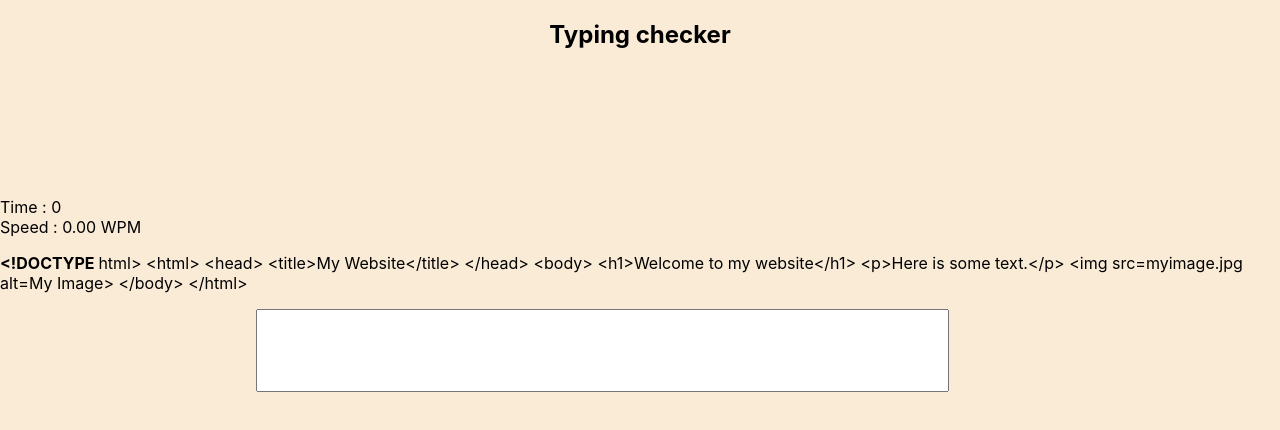
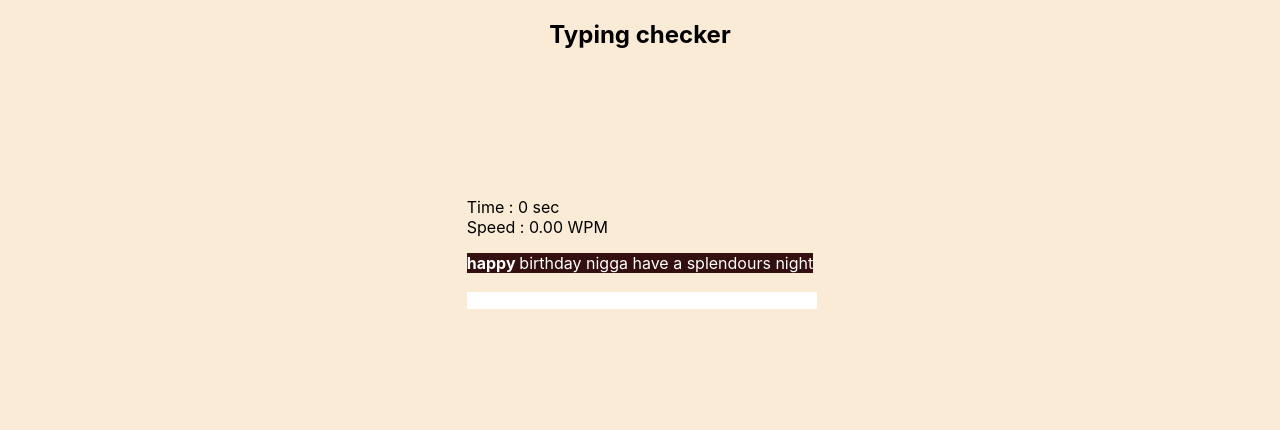
Before and after one commit to VinayChaurasiyaA/Type-racerFor-programming, a React (Create React App) app: page / in a window 1280 px wide. Shown: the top 430 px of the page. Built offline with nearby package versions, Linux system fonts and the light colour scheme.

Commit message:
random collection of the data

```diff
--- a/src/App.css
+++ b/src/App.css
@@ -18,8 +18,11 @@ body {
   margin-top: 10%;
 }
 .input {
-  margin: 0 20%;
-  padding: 2rem 20%;
+  width: 100%;
+  /* margin: ; */
+  /* padding: 1rem 20%; */
+  outline: none;
+  border: none;
 }
 .correct {
   color: green;
@@ -27,3 +30,10 @@ body {
 .incorrect {
   color: red;
 }
+.word-show {
+  background-color: rgb(51, 15, 15);
+  max-width: 30rem;
+}
+.word {
+  color:white
+}
--- a/src/App.js
+++ b/src/App.js
@@ -13,13 +13,17 @@ function App() {
   const [startCounting, setStartCounting] = useState(false);
 
   // todo : take random number of id from 1-Object.keys(person).length and then show that data only
-  const cloud = useRef(person.firstName);
-  // console.log(useRef(Object.keys(person).length))
-  console.log(useRef(person.firstName))
+
+  const len =
+    Math.floor(Math.random() * useRef(Object.keys(person).length).current) || 1;
+
+  const cloud = useRef(person[len]);
+
+  // console.log(len);
 
   const processInput = (value) => {
     if (activeIndex === cloud.current.length) {
-      setStartCounting(false)
+      setStartCounting(false);
       return;
     }
     if (!startCounting) {
@@ -58,10 +62,12 @@ function App() {
               correctWord={correctWordArray.filter(Boolean).length}
             />
           </div>
-          <p>
+          <div className="word-show">
+            <p className="word">
               {cloud.current.map((word, index) => {
                 return (
                   <Word
+                    className="word-show"
                     key={index}
                     text={word}
                     active={index === activeIndex}
@@ -70,6 +76,7 @@ function App() {
                 );
               })}
             </p>
+          </div>
           <input
             className="input"
             type="text"
--- a/src/components/Timer.jsx
+++ b/src/components/Timer.jsx
@@ -19,7 +19,7 @@ const Timer = ({ startCounting, correctWord }) => {
   return (
     <div>
       <div>
-        <span>Time : {timeElapsed}</span>
+        <span>Time : {timeElapsed} sec</span>
       </div>
       <span>Speed : {(correctWord / minutes || 0).toFixed(2)} WPM</span>
     </div>
--- a/src/data.js
+++ b/src/data.js
@@ -4,11 +4,11 @@ export const data = () =>
   );
 
 export const person = {
-  firstName:
-    "<!DOCTYPE html> <html> <head> <title>My Website</title> </head> <body> <h1>Welcome to my website</h1> <p>Here is some text.</p> <img src=myimage.jpg alt=My Image> </body> </html>".split(
+  1:
+    "<!DOCTYPE html> <html> <head> <title> My Website </title> </head> <body> <h1> Welcome to my website </h1> <p> Here is some text. </p> <img src=myimage.jpg alt=My Image> </body> </html>".split(
       " "
     ),
-  lastName: "Doe",
-  age: 50,
-  eyeColor: "blue",
+  2: "Doe mama nigga bitch".split(" "),
+  3: "happy birthday nigga have a splendours night".split(" "),
+  4: "blue sky makes us wet as well as dry".split(" "),
 };
```
Also changed, not shown: src/components/Word.jsx (indentation only). Lines whose indentation alone changed are shown as unchanged.
